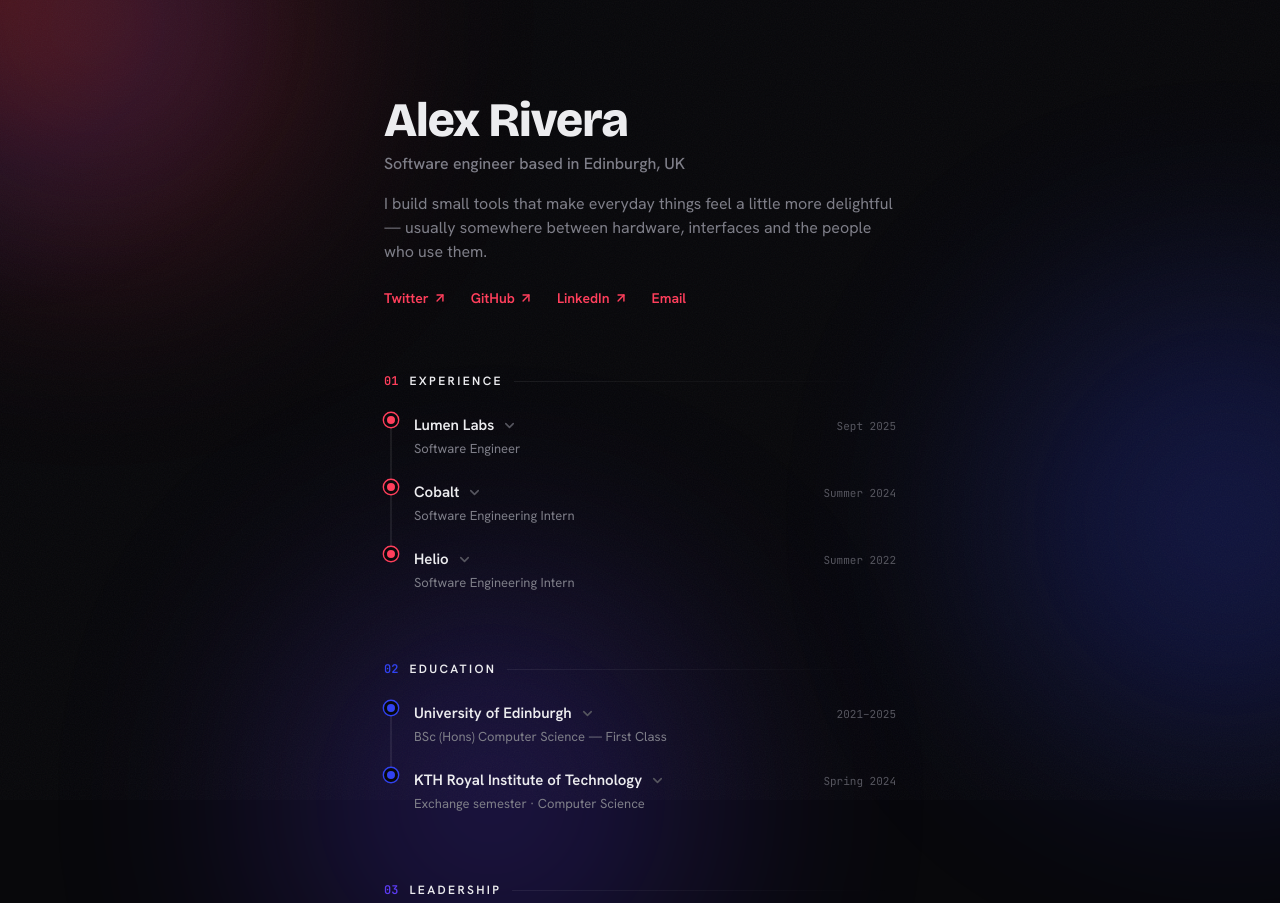
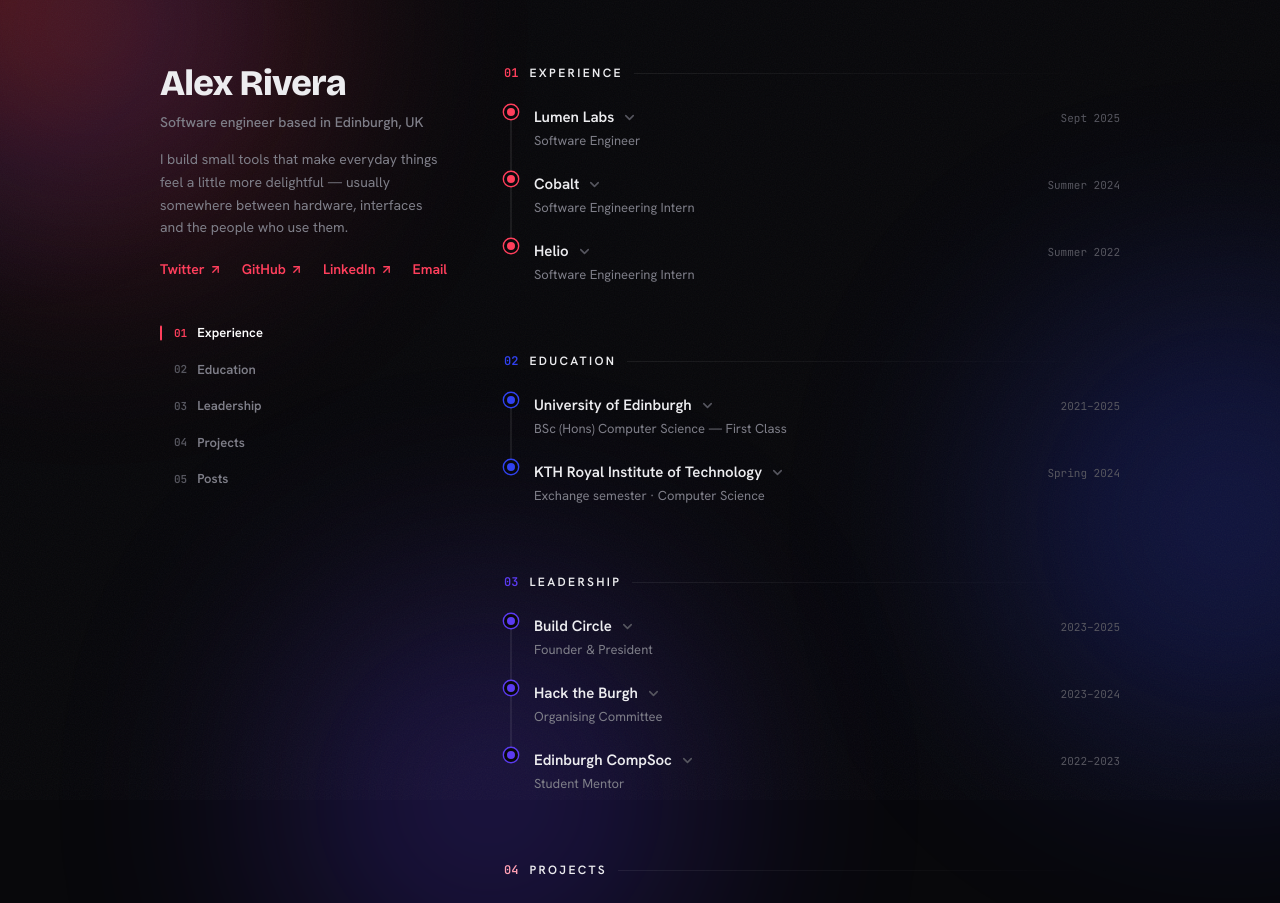
Before and after one commit to Kaiwen-W/personal-portfolio-website-claude, a React (Vite) app: page / in a window 1280 px wide. Shown: the top 903 px of the page. Built offline with nearby package versions, Linux system fonts and the light colour scheme.

Commit message:
fix: update App.jsx for improved navigation and layout; add new package.json for module support

```diff
--- a/src/App.jsx
+++ b/src/App.jsx
@@ -493,7 +493,7 @@
 }
 *{box-sizing:border-box;}
 html,body{margin:0;padding:0;}
-html{scroll-behavior:smooth;}
+html{scroll-behavior:smooth;overflow-x:clip;}
 body{
   background:var(--bg); color:var(--text);
   font-family:'Hanken Grotesk',-apple-system,BlinkMacSystemFont,'Segoe UI',sans-serif;
@@ -623,6 +623,7 @@
   background-size:220% 220%;animation:arcGrad 11s ease infinite;
   box-shadow:inset 0 0 90px rgba(0,0,0,0.45);
 }
+.arc-window-body-sm{height:172px;}
 .arc-dots{
   position:absolute;inset:0;opacity:.7;
   background-image:radial-gradient(rgba(255,255,255,0.16) 1px,transparent 1px);
@@ -690,6 +691,28 @@
 .arc-md-hr{border:none;border-top:1px solid var(--border);margin:28px 0;}
 
 .arc-footer-line{border-top:1px solid var(--border);}
+
+/* sticky side-rail navigation */
+.arc-sec{scroll-margin-top:32px;}
+.arc-nav{display:flex;flex-direction:column;gap:1px;}
+.arc-nav-item{
+  position:relative;display:flex;align-items:center;gap:10px;
+  padding:8px 0 8px 14px;border-radius:8px;
+  text-decoration:none;color:var(--muted);
+  font-size:13px;font-weight:600;
+  transition:color .2s ease,background .2s ease;
+}
+.arc-nav-item::before{
+  content:"";position:absolute;left:0;top:50%;
+  width:2px;height:0;transform:translateY(-50%);
+  border-radius:2px;background:var(--coral);
+  transition:height .26s cubic-bezier(.2,.7,.2,1);
+}
+.arc-nav-item:hover{color:var(--text);}
+.arc-nav-num{font-size:11px;color:var(--faint);transition:color .2s ease;}
+.arc-nav-item[data-active="true"]{color:#fff;}
+.arc-nav-item[data-active="true"]::before{height:15px;}
+.arc-nav-item[data-active="true"] .arc-nav-num{color:var(--coral);}
 
 @media (prefers-reduced-motion:reduce){
   *{animation-duration:.001s!important;animation-iteration-count:1!important;transition-duration:.001s!important;}
@@ -783,9 +806,9 @@
   );
 }
 
-function TimelineSection({ num, label, accent, items }) {
+function TimelineSection({ id, num, label, accent, items, first }) {
   return (
-    <section className="mt-16">
+    <section id={id} className={first ? "arc-sec" : "arc-sec mt-16"}>
       <Reveal><Eyebrow num={num} label={label} accent={accent} /></Reveal>
       <div>
         {items.map((it, i) => (
@@ -797,7 +820,7 @@
 }
 
 /* the macOS-style project window — used on the home page and post pages */
-function ProjectWindow({ project, href, className = "" }) {
+function ProjectWindow({ project, href, className = "", compact = false }) {
   const inner = (
     <>
       <div className="arc-window-bar">
@@ -806,12 +829,14 @@
         <span className="arc-windot" style={{ background: "#3142F0" }} />
       </div>
       <div
-        className="arc-window-body"
+        className={"arc-window-body" + (compact ? " arc-window-body-sm" : "")}
         style={{ backgroundImage: `linear-gradient(135deg, ${project.colors[0]}, ${project.colors[1]})` }}
       >
         <div className="arc-dots" />
-        <div className="relative text-center">
-          <div className="arc-display text-2xl font-bold text-white">{project.title}</div>
+        <div className="relative px-4 text-center">
+          <div className={"arc-display font-bold text-white " + (compact ? "text-xl" : "text-2xl")}>
+            {project.title}
+          </div>
           {project.tag && (
             <div className="arc-mono mt-1 text-xs" style={{ color: "rgba(255,255,255,0.72)" }}>
               {project.tag}
@@ -828,27 +853,58 @@
 }
 
 /* ---------- the home page ---------- */
+/* section list for the rail navigation */
+const navItems = [
+  { id: "experience", num: "01", label: "Experience" },
+  { id: "education", num: "02", label: "Education" },
+  { id: "leadership", num: "03", label: "Leadership" },
+  { id: "projects", num: "04", label: "Projects" },
+  { id: "posts", num: "05", label: "Posts" },
+];
+
 function Portfolio() {
+  const [active, setActive] = useState("experience");
+
+  /* scrollspy — highlight whichever section is crossing the viewport middle */
+  useEffect(() => {
+    const obs = new IntersectionObserver(
+      (entries) => {
+        entries.forEach((e) => {
+          if (e.isIntersecting) setActive(e.target.id);
+        });
+      },
+      { rootMargin: "-45% 0px -45% 0px", threshold: 0 }
+    );
+    navItems.forEach((n) => {
+      const el = document.getElementById(n.id);
+      if (el) obs.observe(el);
+    });
+    return () => obs.disconnect();
+  }, []);
+
   return (
-    <main className="relative z-10 mx-auto max-w-xl px-6 py-16 sm:px-8 sm:py-24">
-      {/* Header */}
+    <div className="relative z-10 mx-auto w-full max-w-5xl px-6 sm:px-8">
+      <div className="lg:flex lg:gap-14">
+
+        {/* ============ sticky left rail ============ */}
+        <aside className="mx-auto max-w-xl pt-14 lg:mx-0 lg:max-w-none lg:w-72 lg:shrink-0 lg:self-start lg:sticky lg:top-0 lg:py-16">
           <Reveal>
-        <h1 className="arc-display text-4xl font-extrabold sm:text-5xl">
+            <h1 className="arc-display text-3xl font-extrabold sm:text-4xl">
               {profile.name}
             </h1>
           </Reveal>
           <Reveal delay={70}>
-        <p className="mt-2 text-base font-medium" style={{ color: "var(--muted)" }}>
+            <p className="mt-2 text-sm font-medium" style={{ color: "var(--muted)" }}>
               {profile.subtitle}
             </p>
           </Reveal>
           <Reveal delay={130}>
-        <p className="mt-4 text-sm leading-relaxed sm:text-base" style={{ color: "var(--muted)" }}>
+            <p className="mt-4 text-sm leading-relaxed" style={{ color: "var(--muted)" }}>
               {profile.bio}
             </p>
           </Reveal>
           <Reveal delay={190}>
-        <div className="mt-6 flex flex-wrap gap-x-6 gap-y-2 text-sm font-semibold">
+            <div className="mt-5 flex flex-wrap gap-x-5 gap-y-2 text-sm font-semibold">
               {profile.socials.map((s) => (
                 <a
                   key={s.label}
@@ -858,37 +914,66 @@
                   rel={s.external ? "noreferrer" : undefined}
                 >
                   {s.label}
-              {s.external && <ArrowUpRight size={14} strokeWidth={2.5} />}
+                  {s.external && <ArrowUpRight size={13} strokeWidth={2.5} />}
                 </a>
               ))}
             </div>
           </Reveal>
+          <Reveal delay={250}>
+            <nav className="arc-nav mt-9 hidden lg:flex">
+              {navItems.map((n) => (
+                <a
+                  key={n.id}
+                  href={"#" + n.id}
+                  className="arc-nav-item"
+                  data-active={active === n.id}
+                >
+                  <span className="arc-nav-num arc-mono">{n.num}</span>
+                  {n.label}
+                </a>
+              ))}
+            </nav>
+          </Reveal>
+        </aside>
+
+        {/* ============ scrolling content ============ */}
+        <div className="mx-auto min-w-0 max-w-xl pb-20 pt-10 lg:mx-0 lg:max-w-none lg:flex-1 lg:py-16">
 
           {/* Experience / Education / Leadership */}
-      {timelineSections.map((s) => (
-        <TimelineSection key={s.label} num={s.num} label={s.label} accent={s.accent} items={s.items} />
+          {timelineSections.map((s, idx) => (
+            <TimelineSection
+              key={s.label}
+              id={s.label.toLowerCase()}
+              num={s.num}
+              label={s.label}
+              accent={s.accent}
+              items={s.items}
+              first={idx === 0}
+            />
           ))}
 
           {/* Projects — generated from src/projects/*.md */}
-      <section className="mt-16">
+          <section id="projects" className="arc-sec mt-16">
             <Reveal><Eyebrow num="04" label="Projects" accent="#FFA0B4" /></Reveal>
+            <div className="grid grid-cols-1 gap-x-6 gap-y-10 sm:grid-cols-2">
               {projects.map((p, i) => {
                 const href = "#/project/" + encodeURIComponent(p.slug);
                 return (
-            <Reveal key={p.slug} delay={80} className={i === 0 ? "" : "mt-12"}>
-              <h3 className="arc-display text-lg font-bold sm:text-xl">
+                  <Reveal key={p.slug} delay={i * 70}>
+                    <h3 className="arc-display text-lg font-bold">
                       <a href={href} className="arc-project-head">
                         {p.title}
-                  <ArrowUpRight className="arc-project-arrow" size={18} strokeWidth={2.5} />
+                        <ArrowUpRight className="arc-project-arrow" size={17} strokeWidth={2.5} />
                       </a>
                     </h3>
                     <p className="mt-2 text-sm leading-relaxed" style={{ color: "var(--muted)" }}>
                       {p.description}
                     </p>
-              <ProjectWindow project={p} href={href} className="mt-4" />
+                    <ProjectWindow project={p} href={href} className="mt-4" compact />
                   </Reveal>
                 );
               })}
+            </div>
             <Reveal delay={80} className="mt-12 text-center">
               <p className="text-sm" style={{ color: "var(--muted)" }}>
                 …and many more projects in the works.
@@ -905,7 +990,7 @@
           </section>
 
           {/* Posts — generated from src/posts/*.md */}
-      <section className="mt-16">
+          <section id="posts" className="arc-sec mt-16">
             <Reveal><Eyebrow num="05" label="Posts" accent="#FF3F5C" /></Reveal>
             <div className="flex flex-col gap-3">
               {posts.map((post, i) => {
@@ -947,7 +1032,9 @@
               © {new Date().getFullYear()} {profile.name} — built with React &amp; Tailwind CSS
             </p>
           </Reveal>
-    </main>
+        </div>
+      </div>
+    </div>
   );
 }
 
@@ -1081,12 +1168,24 @@
     return () => window.removeEventListener("pointermove", move);
   }, []);
 
-  useEffect(() => {
-    window.scrollTo(0, 0);
-  }, [hash]);
-
   const postMatch = hash.match(/^#\/post\/(.+)$/);
   const projectMatch = hash.match(/^#\/project\/(.+)$/);
+  const routeKey = postMatch
+    ? "post:" + postMatch[1]
+    : projectMatch
+    ? "project:" + projectMatch[1]
+    : "home";
+
+  /* jump to the top only when the route itself changes — leaves in-page
+     section anchors (#experience, #posts, …) free to scroll normally */
+  const prevRoute = useRef(routeKey);
+  useEffect(() => {
+    if (prevRoute.current !== routeKey) {
+      window.scrollTo(0, 0);
+      prevRoute.current = routeKey;
+    }
+  }, [routeKey]);
+
   let view;
   if (postMatch) {
     const slug = decodeURIComponent(postMatch[1]);
@@ -1101,7 +1200,7 @@
   }
 
   return (
-    <div className="relative min-h-screen w-full overflow-x-hidden">
+    <div className="relative min-h-screen w-full">
       <style>{STYLES}</style>
 
       <div className="arc-blob" style={{ width: 380, height: 380, top: -130, left: -150, background: "#FF3F5C", opacity: 0.26, animation: "arcDrift1 19s ease-in-out infinite" }} />
```
Lines whose indentation alone changed are shown as unchanged.
